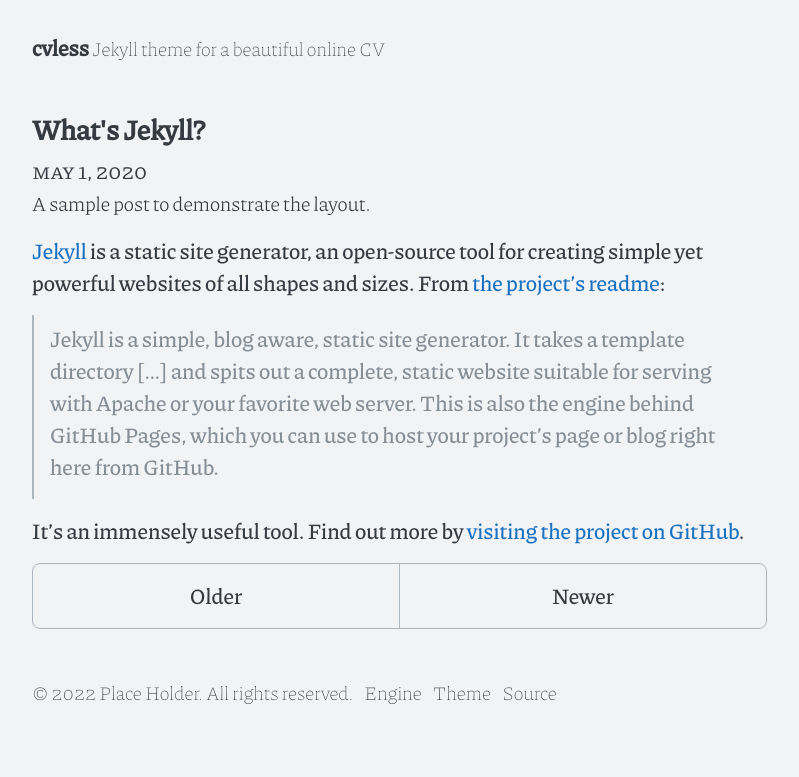
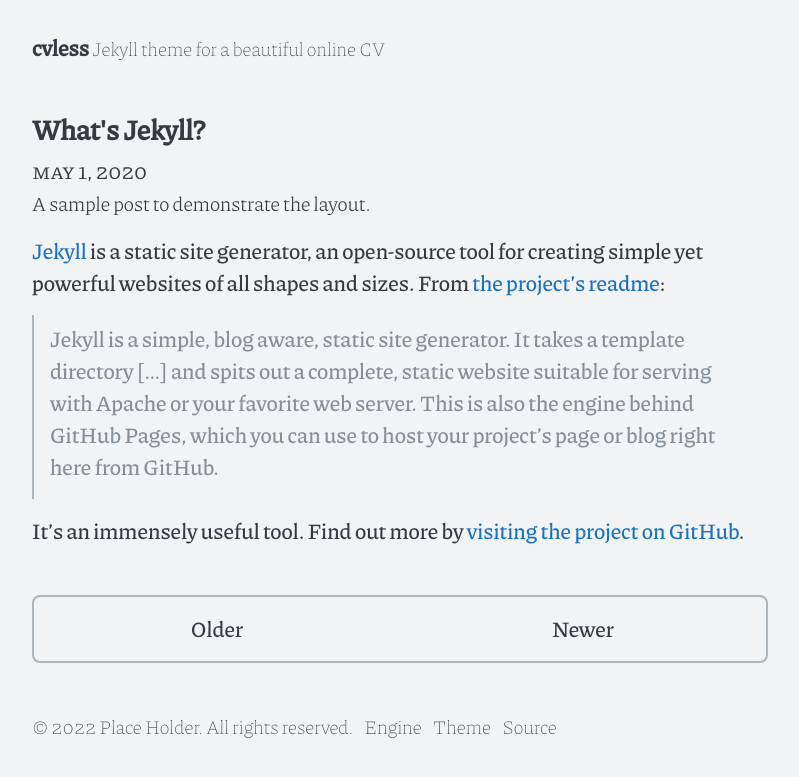
Before and after one commit to piazzai/cvless, a Jekyll site: the page built from index.html, in a window 1280 px wide. Shown: the top 777 px of the page, without its empty margins (240-1039 px from the left). Built offline with Jekyll 4.4.1, drawn with Linux system fonts in a browser that asks for light colours; the list of posts is cut into pages by our own code.

Commit message:
Modify pagination style

```diff
--- a/_sass/_pagination.scss
+++ b/_sass/_pagination.scss
@@ -1,52 +1,56 @@
-// Pagination
-//
-// Super lightweight (HTML-wise) blog pagination. `span`s are provide for when
-// there are no more previous or next posts to show.
-
 .pagination {
-  display: flex;
-  margin: 0 -1.5rem var(--spacer);
+  margin-top: calc(var(--spacer) * 3);
   text-align: center;
 }
 
-// Pagination items can be `span`s or `a`s
 .pagination-item {
-  display: block;
-  padding: var(--spacer);
+  padding: var(--spacer) calc(var(--spacer) * 2);
   text-decoration: none;
   border: solid var(--border-color);
-  border-width: 1px 0;
+  border-width: var(--border-width) 0;
   color: var(--button-color);
   transition: all 0.1s ease-in-out;
 
-  &:first-child {
-    margin-bottom: -1px;
+  svg {
+    path {
+      stroke: var(--button-color);
+    }
   }
 }
 
-// Only provide a hover state for linked pagination items
-a.pagination-item:hover {
-  background-color: var(--border-color);
+a.pagination-item {
   color: var(--body-color);
+
+  svg {
+    path {
+      stroke: var(--body-color);
+    }
+  }
+
+  &:hover {
+    background-color: var(--border-color);
+    color: var(--body-color);
+
+    svg {
+      path {
+        stroke: var(--body-color);
+      }
+    }
+  }
 }
 
-@media (min-width: 30em) {
-  .pagination {
-    margin: var(--spacer-3) 0;
-  }
-
+@media (min-width: 576px) {
   .pagination-item {
-    float: left;
     width: 50%;
-    border-width: 1px;
 
     &:first-child {
-      margin-bottom: 0;
+      border-left: var(--border-width) solid var(--border-color);
       border-top-left-radius: var(--border-radius);
       border-bottom-left-radius: var(--border-radius);
     }
+
     &:last-child {
-      margin-left: -1px;
+      border-right: var(--border-width) solid var(--border-color);
       border-top-right-radius: var(--border-radius);
       border-bottom-right-radius: var(--border-radius);
     }
```
